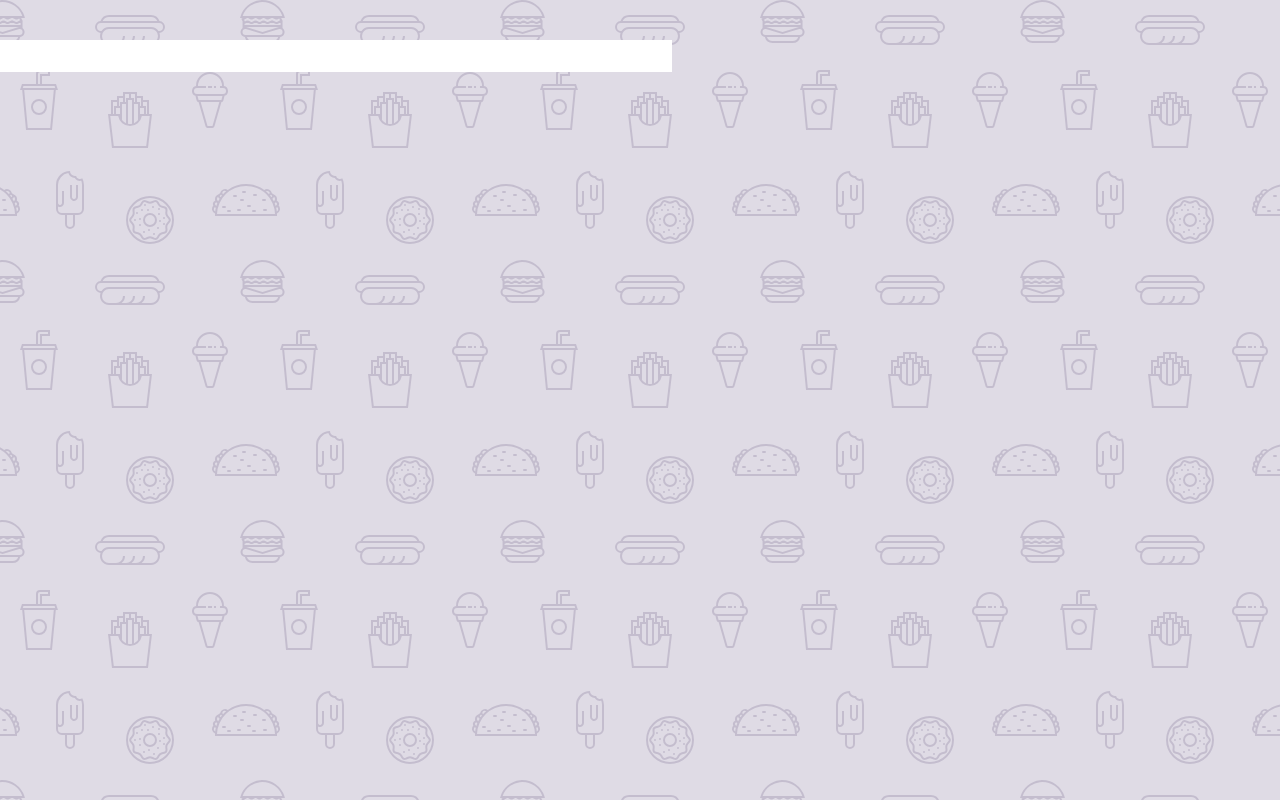
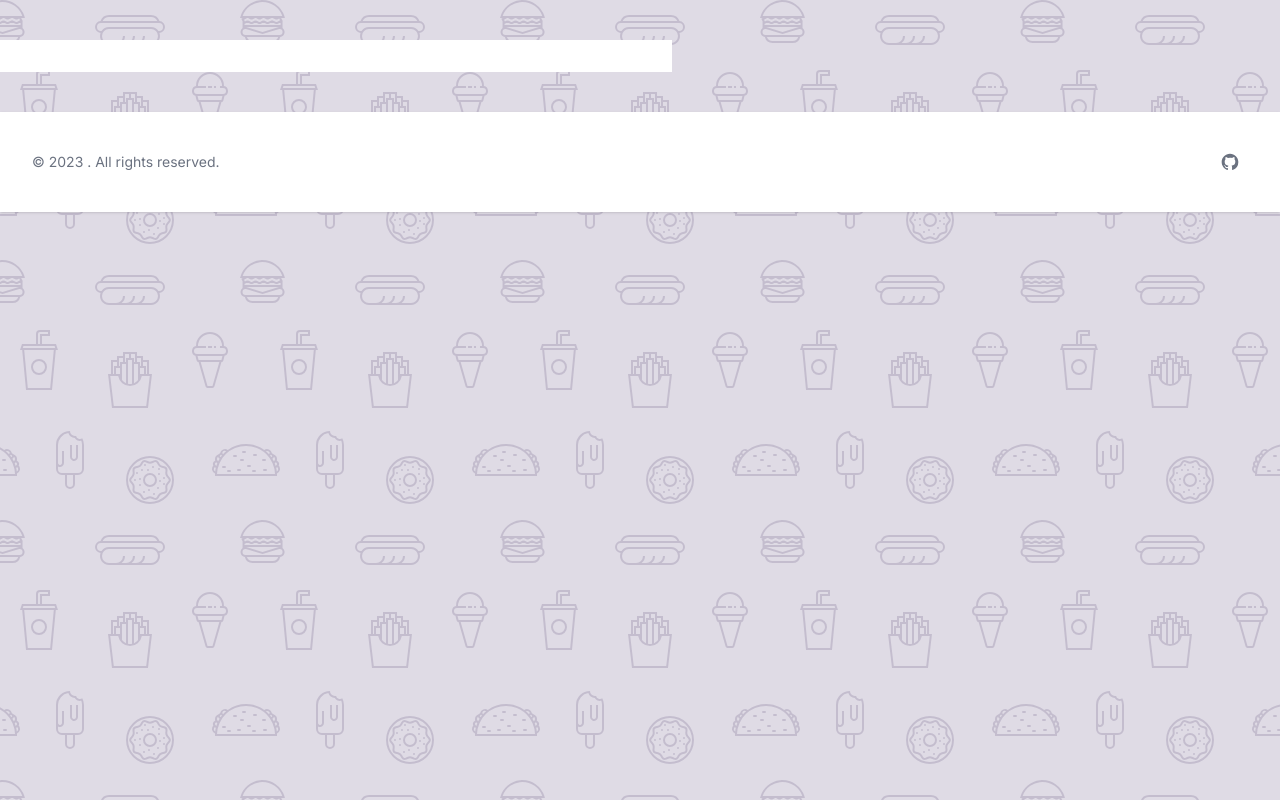
Before and after one commit to fixmix-hackathon/fixmix, a Next.js app: page / in a window 1280 px wide. Built offline with nearby package versions, Linux system fonts and the light colour scheme.

Commit message:
✨ Footerを作成

```diff
--- /dev/null
+++ b/app/footer.tsx
@@ -0,0 +1,23 @@
+/* eslint-disable react/jsx-no-duplicate-props */
+import { siteTitle } from "./constants/constants"
+
+const Footer = () => {
+    return (
+        <footer className="bg-white shadow sm:flex sm:items-center sm:justify-between p-4 sm:p-6 xl:p-8 dark:bg-gray-700">
+            <p className="mb-4 text-sm text-center text-gray-500 dark:text-gray-400 sm:mb-0">
+                &copy; 2023 <a href="#" className="hover:underline" target="_blank" rel="noopener noreferrer">{siteTitle}</a>. All rights reserved.
+            </p>
+            <div className="flex justify-center items-center space-x-1">
+                <a href="#" data-tooltip-target="tooltip-github" className="inline-flex justify-center p-2 text-gray-500 rounded-lg cursor-pointer dark:text-gray-400 dark:hover:text-white hover:text-gray-900 hover:bg-gray-100 dark:hover:bg-gray-600">
+                    <svg aria-hidden="true" className="w-5 h-5" fill="currentColor" viewBox="0 0 24 24" >
+                        <path fillRule="evenodd" d="M12 2C6.477 2 2 6.484 2 12.017c0 4.425 2.865 8.18 6.839 9.504.5.092.682-.217.682-.483 0-.237-.008-.868-.013-1.703-2.782.605-3.369-1.343-3.369-1.343-.454-1.158-1.11-1.466-1.11-1.466-.908-.62.069-.608.069-.608 1.003.07 1.531 1.032 1.531 1.032.892 1.53 2.341 1.088 2.91.832.092-.647.35-1.088.636-1.338-2.22-.253-4.555-1.113-4.555-4.951 0-1.093.39-1.988 1.029-2.688-.103-.253-.446-1.272.098-2.65 0 0 .84-.27 2.75 1.026A9.564 9.564 0 0112 6.844c.85.004 1.705.115 2.504.337 1.909-1.296 2.747-1.027 2.747-1.027.546 1.379.202 2.398.1 2.651.64.7 1.028 1.595 1.028 2.688 0 3.848-2.339 4.695-4.566 4.943.359.309.678.92.678 1.855 0 1.338-.012 2.419-.012 2.747 0 .268.18.58.688.482A10.019 10.019 0 0022 12.017C22 6.484 17.522 2 12 2z" />
+                    </svg>
+                    <span className="sr-only">GitHub</span>
+                </a>
+
+            </div>
+        </footer>
+    )
+}
+
+export default Footer
--- a/app/layout.tsx
+++ b/app/layout.tsx
@@ -1,6 +1,7 @@
 import './globals.css'
 import type { Metadata } from 'next'
 import { Inter } from 'next/font/google'
+import Footer from './footer'
 
 const inter = Inter({ subsets: ['latin'] })
 
@@ -17,6 +18,7 @@
   return (
     <html lang="ja">
       <body className={inter.className}>{children}</body>
+      <Footer />
     </html>
   )
 }
```
